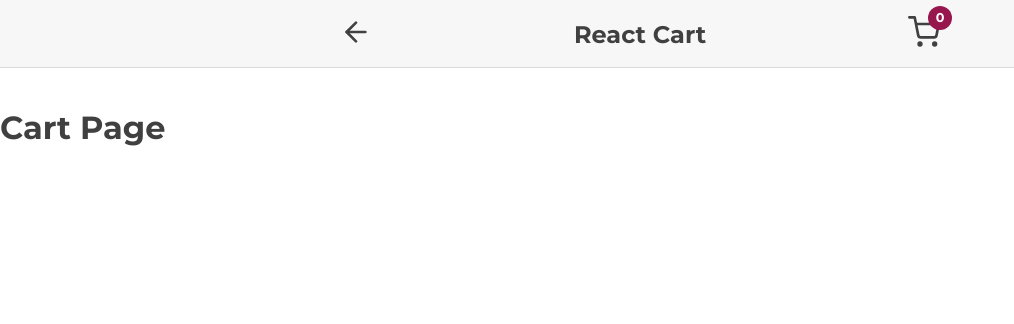
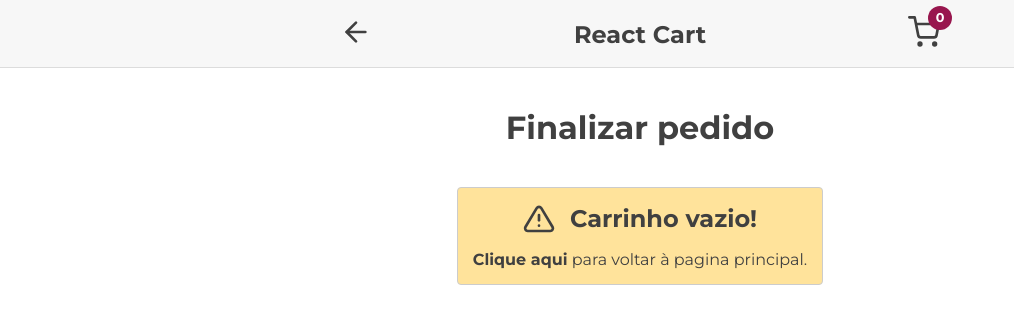
Before and after one commit to GuilhermeAmado/react-shopping-cart, a React (Create React App) app: page /checkout in a window 1280 px wide. Shown: the top 324 px of the page, without its empty margins (0-1014 px from the left). Built offline with nearby package versions, Linux system fonts and the light colour scheme; the HTML template or start-up script is replaced by a standard one.

Commit message:
add cart page & cart items

```diff
--- /dev/null
+++ b/src/components/CartItem.js
@@ -0,0 +1,93 @@
+import React, { useContext, useEffect } from 'react';
+import styled from 'styled-components';
+import { FiMinusCircle, FiPlusCircle } from 'react-icons/fi';
+import { CartContext } from '../CartContext';
+
+const CartItem = ({ item: currentItem }) => {
+  const { cartItems, setCartItems } = useContext(CartContext);
+
+  function handleItemCartCountUpdate(mode) {
+    let plusOrMinusOne;
+    if (mode === 'add') plusOrMinusOne = '+1';
+    if (mode === 'remove') plusOrMinusOne = '-1';
+
+    const cartProductToUpdateCount = cartItems.find(
+      (cartItem) => cartItem.id === currentItem.id
+    );
+
+    const updatedCartItems = cartItems.map((cartItem) => {
+      if (cartItem.id === cartProductToUpdateCount.id) {
+        return {
+          ...cartProductToUpdateCount,
+          quantity: cartItem.quantity + Number(plusOrMinusOne),
+        };
+      } else {
+        return { ...cartItem };
+      }
+    });
+    setCartItems(updatedCartItems);
+  }
+
+  useEffect(() => {
+    if (currentItem.quantity === 0) {
+      setCartItems((cartItems) =>
+        cartItems.filter(({ id }) => id !== currentItem.id)
+      );
+    }
+  }, [currentItem, setCartItems]);
+
+  if (currentItem.quantity === 0) {
+    return null;
+  }
+
+  return (
+    <CartItemCard>
+      <ItemQuantityUpdater>
+        <FiMinusCircle
+          size="1.5em"
+          onClick={() => handleItemCartCountUpdate('remove')}
+        />
+        <span>{currentItem.quantity}</span>
+        <FiPlusCircle
+          size="1.5em"
+          onClick={() => handleItemCartCountUpdate('add')}
+        />
+      </ItemQuantityUpdater>
+      {currentItem.name}
+    </CartItemCard>
+  );
+};
+
+const CartItemCard = styled.li`
+  width: 100%;
+  padding: 15px;
+  border: var(--primary-border);
+  border-radius: 4px;
+
+  display: flex;
+  align-items: center;
+`;
+
+const ItemQuantityUpdater = styled.div`
+  -webkit-user-select: none;
+  -ms-user-select: none;
+  user-select: none;
+  margin-right: 15px;
+  display: flex;
+  align-items: center;
+  justify-content: space-between;
+
+  svg {
+    cursor: pointer;
+    :hover {
+      color: var(--accent-color);
+    }
+  }
+
+  span {
+    font-weight: 700;
+    margin: 0 0.75rem;
+  }
+`;
+
+export default CartItem;
--- /dev/null
+++ b/src/components/CartItemsList.js
@@ -0,0 +1,15 @@
+import React from 'react';
+import styled from 'styled-components';
+
+const CartItemsListContainer = styled.ul`
+  display: flex;
+  flex-direction: column;
+  gap: 15px;
+  list-style: none;
+`;
+
+const CartItemsList = (props) => {
+  return <CartItemsListContainer>{props.children}</CartItemsListContainer>;
+};
+
+export default CartItemsList;
--- a/src/pages/CartPage.js
+++ b/src/pages/CartPage.js
@@ -1,11 +1,29 @@
-import React from 'react';
+import React, { useContext, useEffect } from 'react';
+import styled from 'styled-components';
+import { CartContext } from '../CartContext';
+import CartItem from '../components/CartItem';
+import CartItemsList from '../components/CartItemsList';
+import EmptyCartWarning from '../components/EmptyCartWarning';
 
 const CartPage = () => {
+  const { cartItems } = useContext(CartContext);
+
   return (
-    <div>
-      <h1>Cart Page</h1>
+    <div className="container">
+      <PageTitle>Finalizar pedido</PageTitle>
+      <CartItemsList>
+        {cartItems.map((item) => (
+          <CartItem key={item.id} item={item} />
+        ))}
+        {cartItems.length === 0 && <EmptyCartWarning />}
+      </CartItemsList>
     </div>
   );
 };
 
+const PageTitle = styled.h1`
+  text-align: center;
+  margin-bottom: 40px;
+`;
+
 export default CartPage;
```
